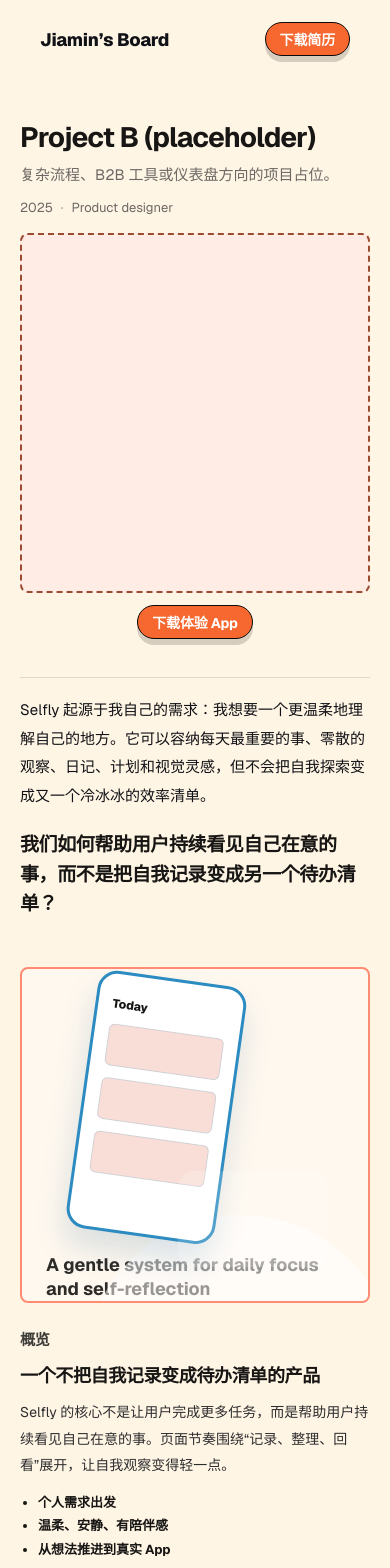
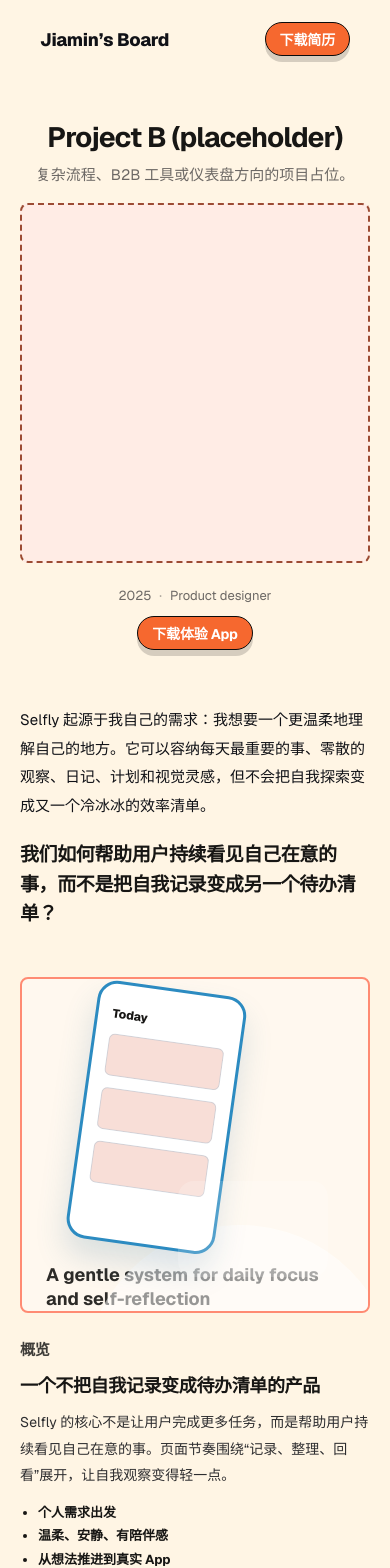
Before and after one commit to jaemin17/jaemin-portfolio, a Next.js app: page /projects/project-b in a window 390 px wide. Shown: the top 1568 px of the page. Built offline with nearby package versions, Linux system fonts and the light colour scheme.

Commit message:
Refine project hero copy and simplify detail layout.
This updates the Selfly title/subtitle, centers hero text across breakpoints, moves role metadata under the preview block, and removes divider lines for a cleaner project page.

```diff
--- a/src/app/projects/[slug]/page.tsx
+++ b/src/app/projects/[slug]/page.tsx
@@ -100,16 +100,16 @@ export default async function ProjectDetailPage({
         <header className={featured ? styles.featuredHero : styles.header}>
           <h1 className={styles.title}>{project.title}</h1>
           <p className={styles.subtitle}>{project.subtitle}</p>
-          <div className={styles.meta}>
-            <span className={styles.metaItem}>{project.timeframe}</span>
-            <span className={styles.metaDot} aria-hidden="true">
-              ·
-            </span>
-            <span className={styles.metaItem}>{project.role}</span>
-          </div>
           {featured?.appDownloadUrl ? (
             <div className={styles.headerCta}>
               <div className={styles.appPreviewPlaceholder} aria-hidden="true" />
+              <div className={styles.meta}>
+                <span className={styles.metaItem}>{project.timeframe}</span>
+                <span className={styles.metaDot} aria-hidden="true">
+                  ·
+                </span>
+                <span className={styles.metaItem}>{project.role}</span>
+              </div>
               <a
                 className="buttonSticker buttonStickerOrange"
                 href={featured.appDownloadUrl}
--- a/src/app/projects/[slug]/project.module.css
+++ b/src/app/projects/[slug]/project.module.css
@@ -16,7 +16,7 @@
 
 .header {
   padding: 18px 0 10px;
-  border-bottom: 1px solid var(--border);
+  border-bottom: 0;
 }
 
 .title {
@@ -71,7 +71,7 @@
 
 .section {
   padding: 20px 0;
-  border-bottom: 1px solid var(--border);
+  border-bottom: 0;
 }
 
 .h2 {
@@ -152,7 +152,7 @@
   max-width: 760px;
   margin: 10px auto 48px;
   padding-top: 18px;
-  border-top: 1px solid var(--border);
+  border-top: 0;
 }
 
 .caseLead p {
@@ -175,7 +175,7 @@
   max-width: 760px;
   margin: 0 auto 56px;
   padding-bottom: 48px;
-  border-bottom: 1px solid var(--border);
+  border-bottom: 0;
 }
 
 .visualPlate {
@@ -260,7 +260,7 @@
   max-width: 760px;
   margin: 0 auto 48px;
   padding-bottom: 48px;
-  border-bottom: 1px solid var(--border);
+  border-bottom: 0;
   display: grid;
   grid-template-columns: 132px minmax(0, 1fr);
   gap: 28px;
@@ -466,7 +466,7 @@
 @media (max-width: 760px) {
   .featuredHero {
     padding-top: 26px;
-    text-align: left;
+    text-align: center;
   }
 
   .featuredHero .title {
@@ -475,7 +475,7 @@
 
   .featuredHero .meta,
   .featuredHero .tags {
-    justify-content: flex-start;
+    justify-content: center;
   }
 
   .caseText,
--- a/src/content/projects.ts
+++ b/src/content/projects.ts
@@ -39,8 +39,8 @@ export type Project = {
 export const projects: Project[] = [
   {
     slug: "selfly-ios-app",
-    title: "Selfly｜从 0 到 1 的自我探索记录 App",
-    subtitle: "",
+    title: "让记录不再变成压力",
+    subtitle: "从 0 到 1 设计并开发一款有温度的自我记录 App",
     timeframe: "2025–2026",
     role: "Solo Product Designer & iOS Developer",
     tags: ["UX Design", "Product Design", "iOS", "SwiftUI", "0→1"],
```
